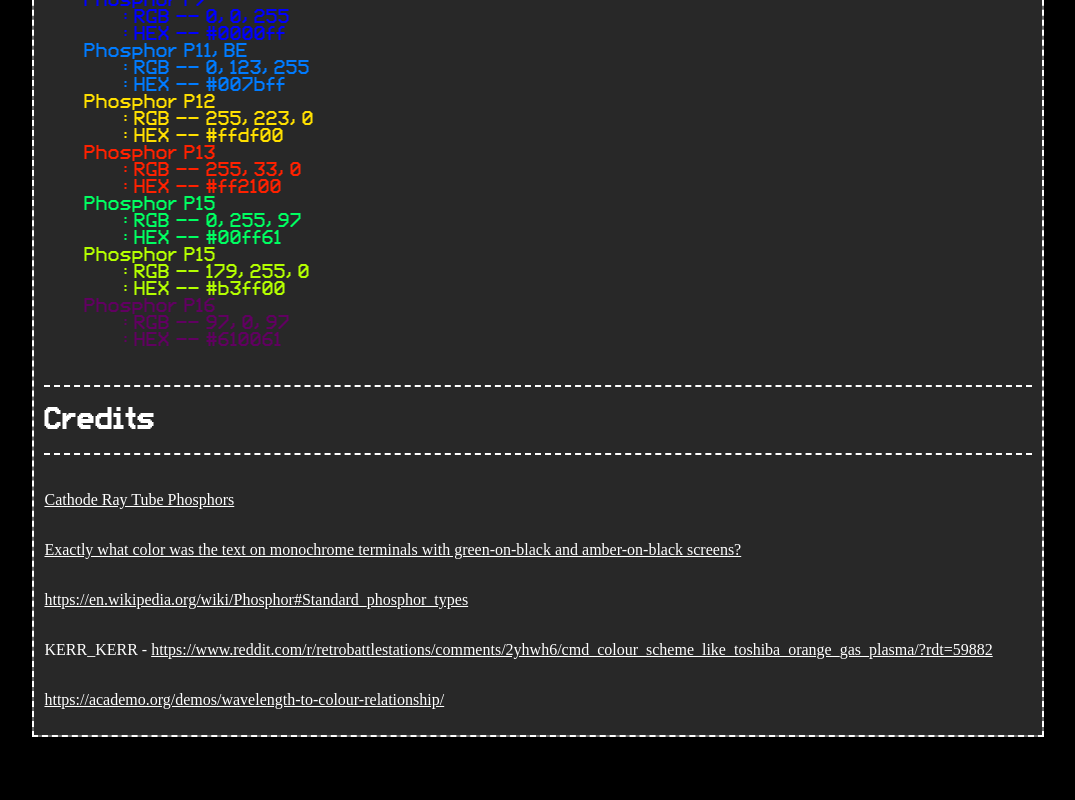
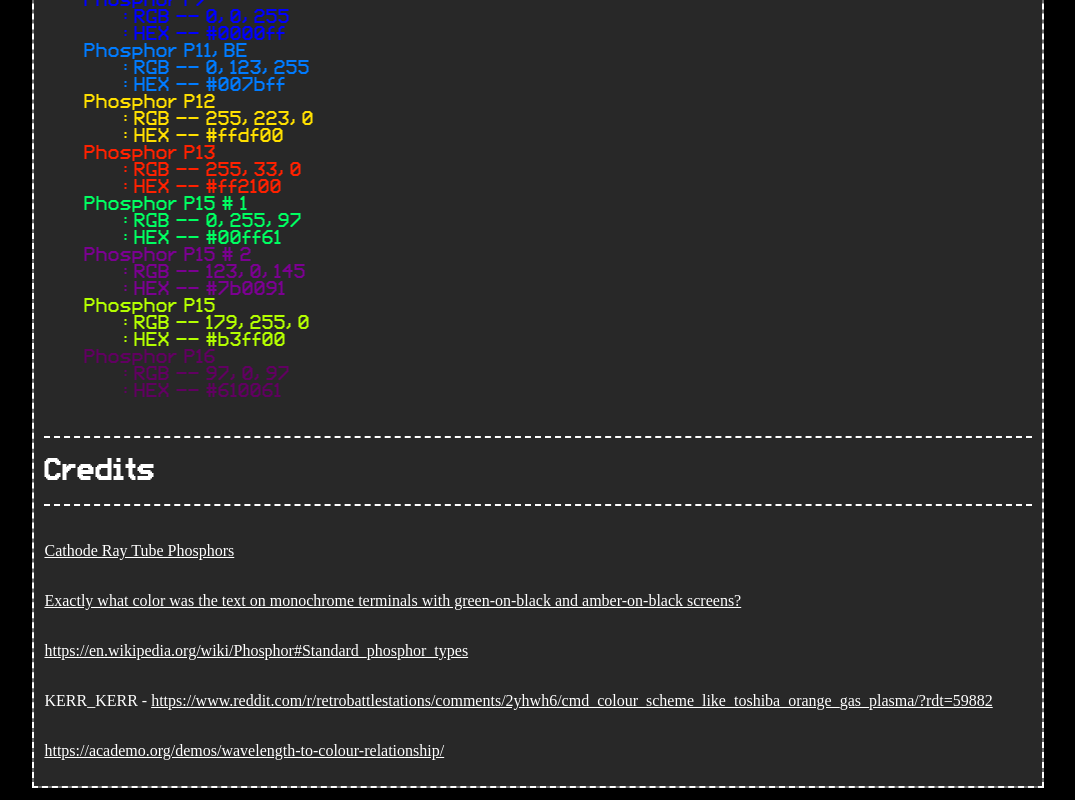
Before and after one commit to lostjarred/WEB-Terminal-Colours, a plain HTML site: page index.html in a window 1280 px wide. Shown: the part 1676-2476 px from the top of the page, without its empty margins (102-1177 px from the left). Before the commit the page ends 2425 px from the top, so only its background shows below. Drawn offline with Linux system fonts and the light colour scheme.

Commit message:
update phospor p15

```diff
--- a/index.html
+++ b/index.html
@@ -288,10 +288,17 @@
                         </li>
                         <li>
                             <span style="color: #00ff61">
-                                Phosphor P15
+                                Phosphor P15 # 1
                                 <ul>
                                     <li>: RGB -- 0, 255, 97</li>
                                     <li>: HEX -- #00ff61</li>
+                                </ul>
+                            </span>
+                            <span style="color: #7b0091">
+                                Phosphor P15 # 2
+                                <ul>
+                                    <li>: RGB -- 123, 0, 145</li>
+                                    <li>: HEX -- #7b0091</li>
                                 </ul>
                             </span>
                         </li>
```
